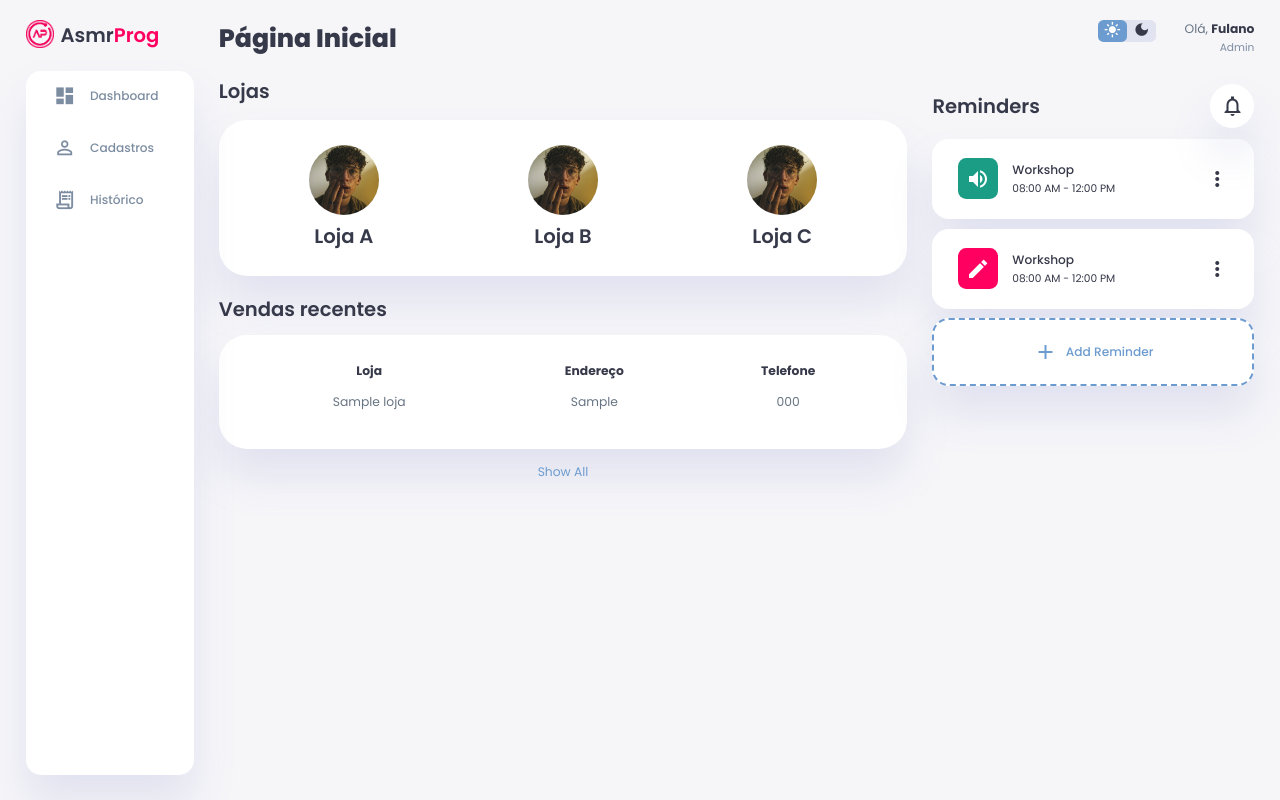
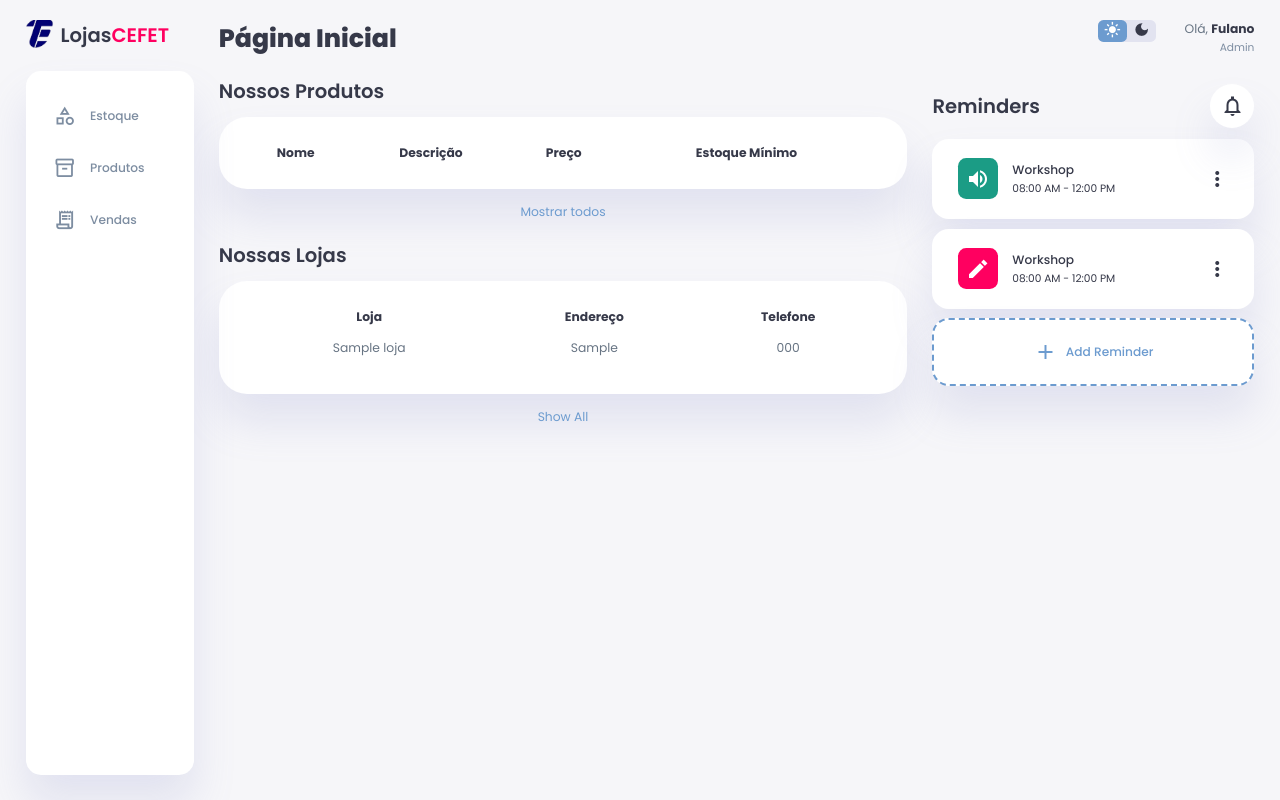
Before and after one commit to K0R0B0R0S/aps2-blackboard, a Flask app: page /home in a window 1280 px wide. Run offline with Flask 3, Linux system fonts and the light colour scheme; tables that the repository leaves empty hold one stand-in row (values such as "Sample post"); lists and menus that the app fills with data are empty.

Commit message:
add: ajustando algumas coisas

```diff
--- a/frontend/static/css/style.css
+++ b/frontend/static/css/style.css
@@ -148,6 +148,7 @@
 }
 
 aside .sidebar{
+    padding-top: 20px;
     display: flex;
     flex-direction: column;
     background-color: var(--color-white);
@@ -303,11 +304,11 @@
     width: 100%;
 }
 
-main .new-users{
+main .new-products{
     margin-top: 1.3rem;
 }
 
-main .new-users .user-list{
+main .new-products .user-list{
     background-color: var(--color-white);
     padding: var(--card-padding);
     border-radius: var(--card-border-radius);
@@ -321,18 +322,18 @@
     transition: all 0.3s ease;
 }
 
-main .new-users .user-list:hover{
+main .new-products .user-list:hover{
     box-shadow: none;
 }
 
-main .new-users .user-list .user{
+main .new-products .user-list .user{
     display: flex;
     flex-direction: column;
     align-items: center;
     justify-content: center;
 }
 
-main .new-users .user-list .user img{
+main .new-products .user-list .user img{
     width: 5rem;
     height: 5rem;
     margin-bottom: 0.4rem;
--- a/frontend/templates/controle_estoque.html
+++ b/frontend/templates/controle_estoque.html
@@ -9,6 +9,7 @@
 </head>
 <body>
     <div class="container">
+        <a href="/home" class="btn-voltar">Home</a>
         <header>
             <h1>Controle de Estoque - Lojas de Varejo</h1>
         </header>
--- a/frontend/templates/controle_produtos.html
+++ b/frontend/templates/controle_produtos.html
@@ -9,6 +9,7 @@
 </head>
 <body>
     <div class="container">
+        <a href="/home" class="btn-voltar">Home</a>
         <header>
             <h1>Controle de Produtos - Lojas de Varejo</h1>
         </header>
--- a/frontend/templates/index.html
+++ b/frontend/templates/index.html
@@ -4,9 +4,9 @@
 <head>
     <meta charset="UTF-8">
     <meta name="viewport" content="width=device-width, initial-scale=1.0">
+    <link rel="stylesheet" href="https://fonts.googleapis.com/css2?family=Material+Symbols+Outlined:opsz,wght,FILL,GRAD@24,400,0,0&icons=inventory_2,category" />
     <link href="https://fonts.googleapis.com/icon?family=Material+Icons+Sharp" rel="stylesheet">
     <link rel="stylesheet" href="{{ url_for('static', filename='css/style.css') }}">
-    <title>Responsive Dashboard Design #1 | AsmrProg</title>
 </head>
 
 <body>
@@ -16,8 +16,8 @@
         <aside>
             <div class="toggle">
                 <div class="logo">
-                    <img src="images/logo.png">
-                    <h2>Asmr<span class="danger">Prog</span></h2>
+                    <img src="..\images\logo.png">
+                    <h2>Lojas<span class="danger">CEFET</span></h2>
                 </div>
                 <div class="close" id="close-btn">
                     <span class="material-icons-sharp">
@@ -27,23 +27,23 @@
             </div>
 
             <div class="sidebar">
-                <a  href="lojas">
-                    <span class="material-icons-sharp">
-                        dashboard
+                <a  href="/lojas">
+                    <span class="material-symbols-outlined">
+                        category
                     </span>
-                    <h3>Dashboard</h3>
+                    <h3>Estoque</h3>
                 </a>
-                <a href="#">
-                    <span class="material-icons-sharp">
-                        person_outline
+                <a href="/produtos">
+                    <span class="material-symbols-outlined">
+                        inventory_2
                     </span>
-                    <h3>Cadastros</h3>
+                    <h3>Produtos</h3>
                 </a>
                 <a href="#">
                     <span class="material-icons-sharp">
                         receipt_long
                     </span>
-                    <h3>Histórico</h3>
+                    <h3>Vendas</h3>
                 </a>
                 <a href="#">
                     <!-- <span class="material-icons-sharp">
@@ -113,31 +113,35 @@
             <!-- End of Analyses -->
 
             <!-- New Users Section -->
-            <div class="new-users">
-                <h2>Lojas</h2>
-                <div class="user-list">
-                    <div class="user">
-                        <img src="images/profile-2.jpg">
-                        <h2>Loja A</h2>
-                        <!-- <p>54 Min Ago</p> -->
-                    </div>
-                    <div class="user">
-                        <img src="images/profile-2.jpg">
-                        <h2>Loja B</h2>
-                        <!-- <p>54 Min Ago</p> -->
-                    </div>
-                    <div class="user">
-                        <img src="images/profile-2.jpg">
-                        <h2>Loja C</h2>
-                        <!-- <p>54 Min Ago</p> -->
-                    </div>
-                </div>
+            <div class="recent-orders">
+                <h2>Nossos Produtos</h2>
+                <table class="table">
+                    <thead>
+                        <tr>
+                            <th>Nome</th>
+                            <th>Descrição</th>
+                            <th>Preço</th>
+                            <th>Estoque Mínimo</th>
+                        </tr>
+                    </thead>
+                    <tbody>
+                        {% for produto in produtos %}
+                        <tr>
+                            <td>{{ produto.nome_produto }}</td>
+                            <td>{{ produto.descricao }}</td>
+                            <td>R$ {{ "%.2f"|format(produto.preco_unitario) }}</td>
+                            <td>{{ produto.estoque_minimo }}</td>
+                        </tr>
+                        {% endfor %}
+                    </tbody>
+                </table>
+                <a href="/produtos">Mostrar todos</a>
             </div>
             <!-- End of New Users Section -->
 
             <!-- Recent Orders Table -->
             <div class="recent-orders">
-                <h2>Vendas recentes</h2>
+                <h2>Nossas Lojas</h2>
                 <table class="table">
                     <thead>
                         <tr>
@@ -156,7 +160,7 @@
                         {% endfor %}
                     </tbody>
                 </table>
-                <a href="#">Show All</a>
+                <a href="/lojas">Show All</a>
             </div>
             <!-- End of Recent Orders -->
 
```
Also changed, not shown: frontend/static/css/style_cntrl_estoq.css (+17 -0 lines), frontend/static/css/style_cntrl_produtos.css (+17 -0 lines), frontend/images/logo.png (added).
